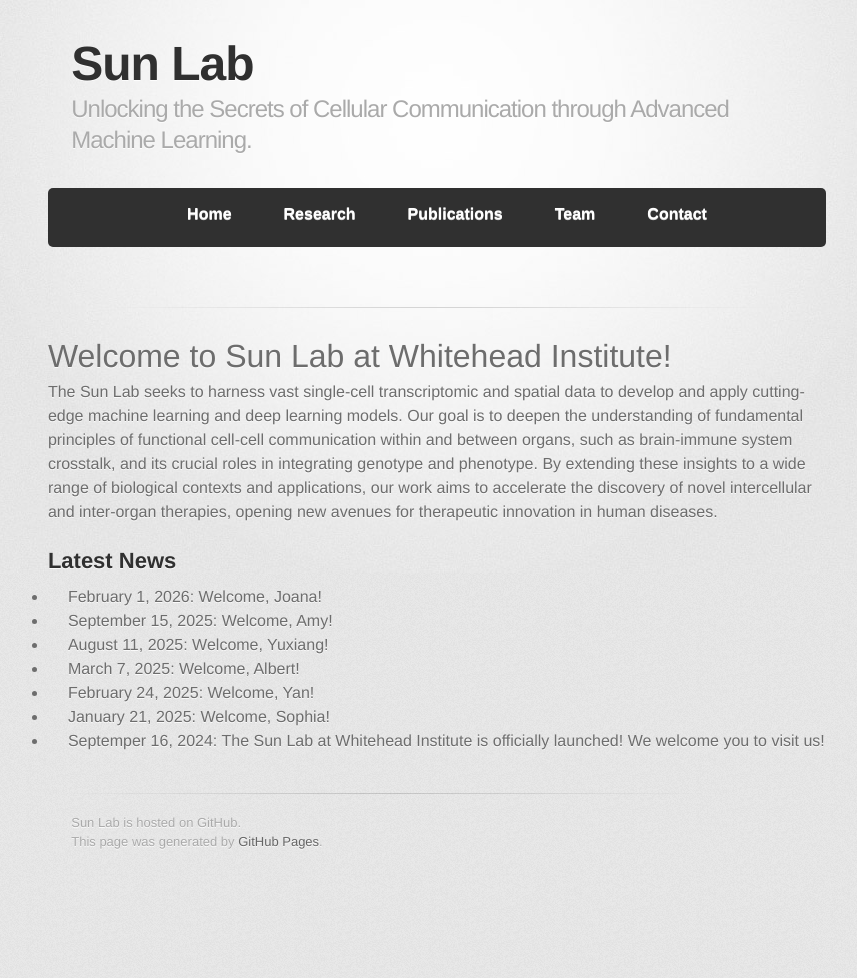
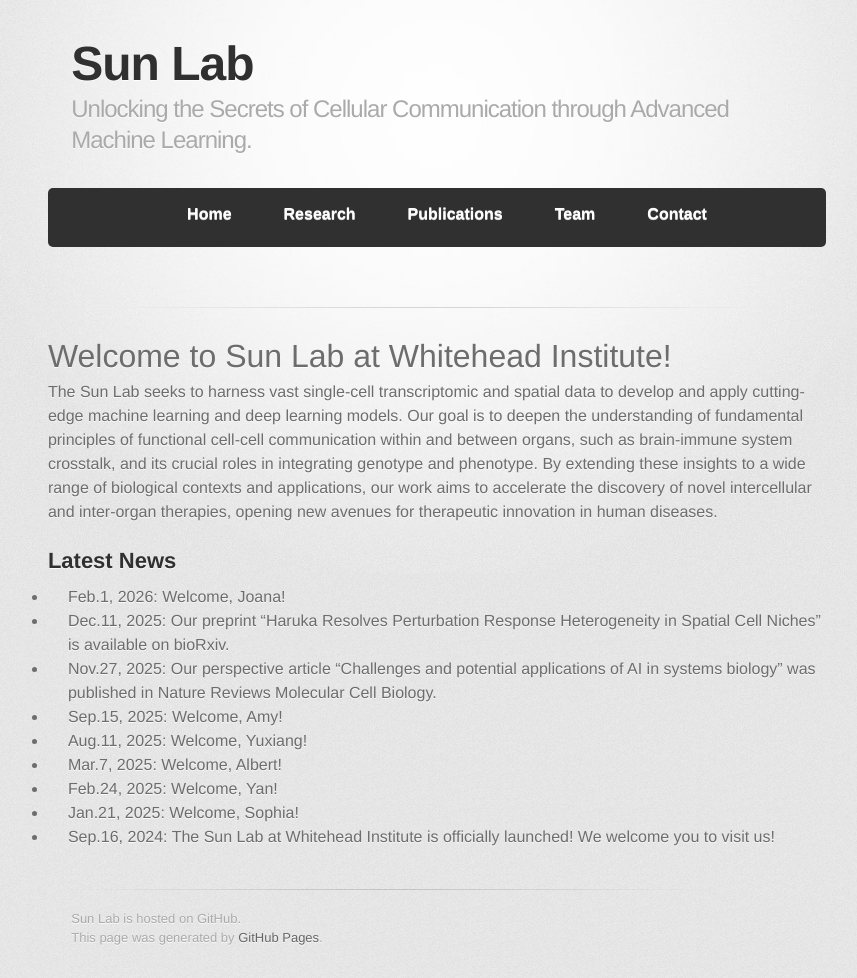
Before and after one commit to whitehead/SunLab, a Jekyll site: the page built from docs/index.md, in a window 1280 px wide. Shown: the whole page, without its empty margins (171-1028 px from the left). Built offline with Jekyll 4.4.1, drawn with Linux system fonts in a browser that asks for light colours; some web fonts are replaced; our own code applies the rules of GitHub Pages for plain Markdown files; before the commit the page ends 900 px from its top, so only the background shows below that.

Commit message:
Update index.md

```diff
--- a/docs/index.md
+++ b/docs/index.md
@@ -7,10 +7,12 @@ layout: default
 The Sun Lab seeks to harness vast single-cell transcriptomic and spatial data to develop and apply cutting-edge machine learning and deep learning models. Our goal is to deepen the understanding of fundamental principles of functional cell-cell communication within and between organs, such as brain-immune system crosstalk, and its crucial roles in integrating genotype and phenotype. By extending these insights to a wide range of biological contexts and applications, our work aims to accelerate the discovery of novel intercellular and inter-organ therapies, opening new avenues for therapeutic innovation in human diseases.
 
 ## Latest News
-- February 1, 2026: Welcome, Joana!
-- September 15, 2025: Welcome, Amy!
-- August 11, 2025: Welcome, Yuxiang!
-- March 7, 2025: Welcome, Albert!
-- February 24, 2025: Welcome, Yan!
-- January 21, 2025: Welcome, Sophia!
-- Septemper 16, 2024: The Sun Lab at Whitehead Institute is officially launched! We welcome you to visit us!
+- Feb.1, 2026: Welcome, Joana!
+- Dec.11, 2025: Our preprint “Haruka Resolves Perturbation Response Heterogeneity in Spatial Cell Niches” is available on bioRxiv.
+- Nov.27, 2025: Our perspective article “Challenges and potential applications of AI in systems biology” was published in Nature Reviews Molecular Cell Biology.
+- Sep.15, 2025: Welcome, Amy!
+- Aug.11, 2025: Welcome, Yuxiang!
+- Mar.7, 2025: Welcome, Albert!
+- Feb.24, 2025: Welcome, Yan!
+- Jan.21, 2025: Welcome, Sophia!
+- Sep.16, 2024: The Sun Lab at Whitehead Institute is officially launched! We welcome you to visit us!
```
